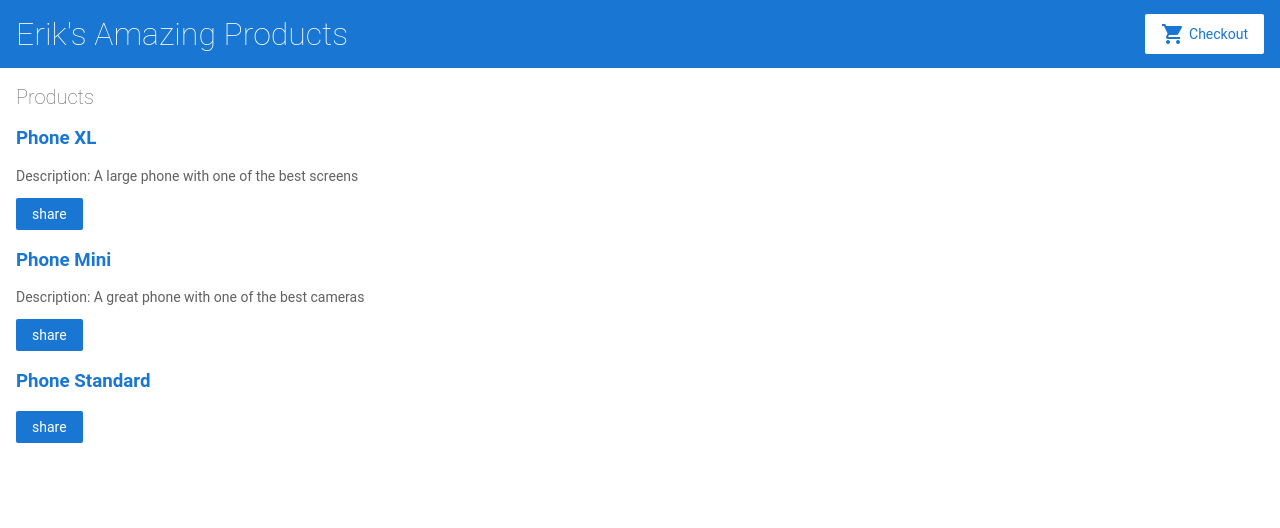
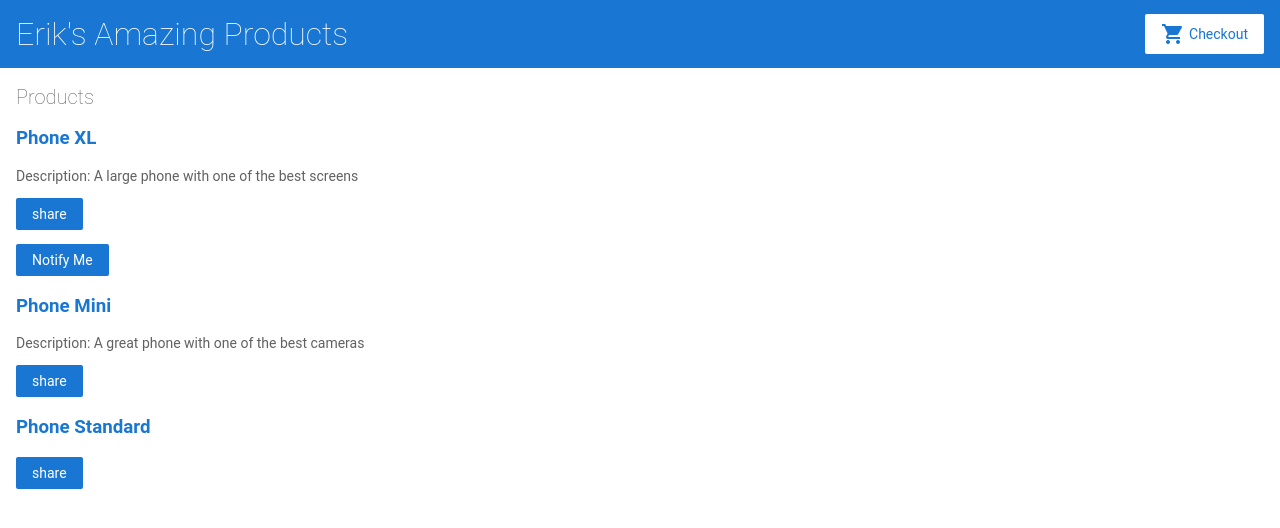
Before and after one commit to Drumshtick/simple-store, an Angular app: page / in a window 1280 px wide. Shown: the top 528 px of the page. Built offline with nearby package versions, Linux system fonts and the light colour scheme.

Commit message:
2 files modified

```diff
--- a/src/app/product-alerts/product-alerts.component.ts
+++ b/src/app/product-alerts/product-alerts.component.ts
@@ -1,4 +1,5 @@
-import { Component, OnInit, Input } from '@angular/core';
+import { Component, OnInit, Input, Output, EventEmitter } from '@angular/core';
+import { Product } from '../products';
 
 @Component({
   selector: 'app-product-alerts',
@@ -6,7 +7,8 @@ import { Component, OnInit, Input } from '@angular/core';
   styleUrls: ['./product-alerts.component.css'],
 })
 export class ProductAlertsComponent implements OnInit {
-  @Input() prodcut!: Product;
+  @Input() product!: Product | undefined;
+  @Output() notify = new EventEmitter();
   constructor() {}
 
   ngOnInit(): void {}
--- a/src/app/product-list/product-list.component.html
+++ b/src/app/product-list/product-list.component.html
@@ -8,4 +8,6 @@
   <p *ngIf="product.description">Description: {{ product.description }}</p>
 
   <button (click)="share()">share</button>
+
+  <app-product-alerts [product]="product"> </app-product-alerts>
 </div>
```
